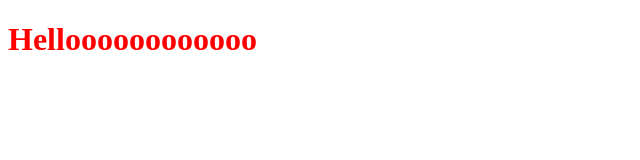
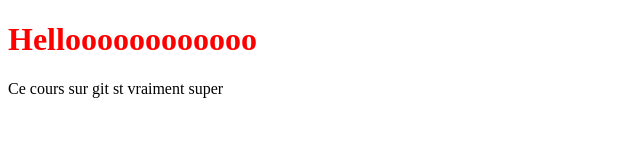
Before and after one commit to malojohannot/first_git, a plain HTML site: page index.html in a window 1280 px wide. Shown: the whole page, without its empty margins (0-640 px from the left). Drawn offline with Linux system fonts and the light colour scheme.

Commit message:
add paragraphe

```diff
--- a/index.html
+++ b/index.html
@@ -9,5 +9,6 @@
 </head>
 <body>
     <h1>Helloooooooooooo</h1>
+    <p>Ce cours sur git st vraiment super</p>
 </body>
 </html>
```
